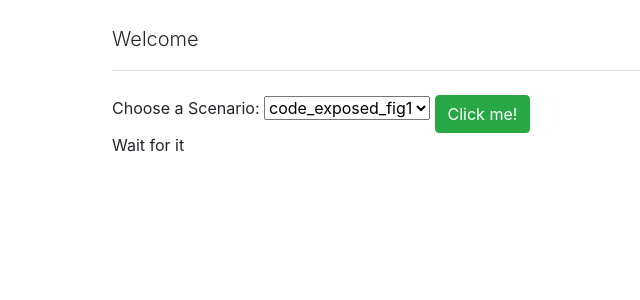
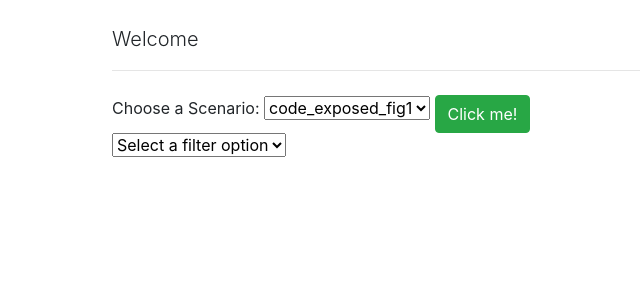
Before and after one commit to OpenEnergyPlatform/django-comparison-dashboard, a Django app: template django_comparison_dashboard/templates/django_comparison_dashboard/dashboard.html in a window 1280 px wide. Shown: the top 300 px of the page, without its empty margins (173-813 px from the left). Run offline with Django 3.2, Linux system fonts and the light colour scheme; the template is opened without the code that fills it, so the values that code supplies are empty; some libraries are stand-ins or nearby versions.

Commit message:
choosing a scenario changes options in filter

```diff
--- a/django_comparison_dashboard/data/django_comparison_board/dataset.json
+++ b/django_comparison_dashboard/data/django_comparison_board/dataset.json
@@ -5,7 +5,7 @@
     "Region": ["HE,BW", "SN,TH", "BE_A"]
   },
   "base_latest": {
-    "Tags": ["ID1, ID2, ID9"],
+    "Tags": ["ID1", "ID2", "ID9"],
     "Year": [2016, 2030, 2050],
     "Region": ["NI_HE", "NW,HE"]
   },
--- a/django_comparison_dashboard/templates/django_comparison_dashboard/dashboard.html
+++ b/django_comparison_dashboard/templates/django_comparison_dashboard/dashboard.html
@@ -1,6 +1,5 @@
 {% extends 'django_comparison_dashboard/base.html' %} {% block content %}
 
-<div>
 <div class="align-center col-8 offset-2">
   <p class="lead mb-3 ml-0">Welcome</p>
   <hr />
@@ -12,7 +11,8 @@
     <label for="cars">Choose a Scenario:</label>
     <select
       id="scenario"
-        hx-get="{% url 'django_comparison_dashboard:filter' %}"
+      name ="scenario"
+      hx-get="{% url 'django_comparison_dashboard:filter' %}?selected_item={value}"
       hx-swap="innerHTML"
       hx-trigger="select"
       hx-target="#show-sth"
@@ -27,15 +27,22 @@
       type="submit"
       hx-trigger="click"
       hx-get="{% url 'django_comparison_dashboard:filter' %}"
-        hx-target="#show-sth"
+      hx-target="#second-dropdown"
       hx-swap="innerHTML"
       class="btn btn-success mt-2"
     >
       Click me!
     </button>
   </form>
-    <div id="show-sth">
-      <p>Wait for it</p>
+</div>
+<div class="align-center col-8 offset-2">
+  <div id="content">
+    <div id="filters">
+      <div id="filter-placeholder">
+        <select id="second-dropdown" name="second-dropdown">
+            <option value="">Select a filter option</option>
+        </select>
+      </div>
     </div>
   </div>
 </div>
```
Also changed, not shown: django_comparison_dashboard/views.py (+15 -2 lines). Lines whose indentation alone changed are shown as unchanged.
